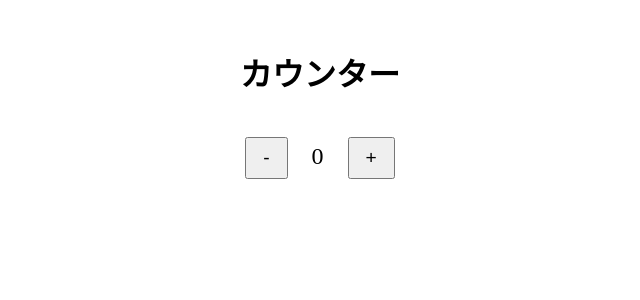
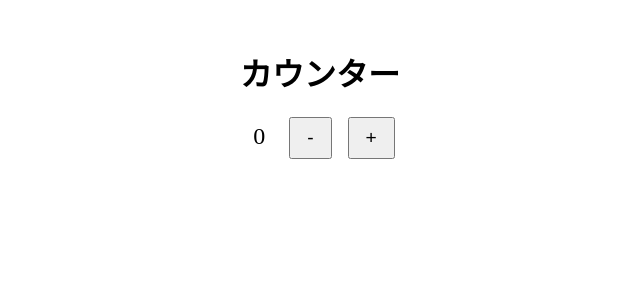
Before and after one commit to s-sasaki-0529/nuxt-storybook-demo, a Nuxt app: page / in a window 1280 px wide. Shown: the top 300 px of the page, without its empty margins (320-960 px from the left). Built offline with nearby package versions, Linux system fonts and the light colour scheme.

Commit message:
refactor: split counter into separate components

```diff
--- a/app.vue
+++ b/app.vue
@@ -1,40 +1,20 @@
-<script setup lang="ts">
-const count = useState("count", () => 0);
-
-const increment = () => {
-  count.value++;
-};
-
-const decrement = () => {
-  count.value--;
-};
-</script>
-
 <template>
-  <div>
+  <div class="container">
     <h1>カウンター</h1>
-    <div>
-      <button @click="decrement">-</button>
-      <span>{{ count }}</span>
-      <button @click="increment">+</button>
+    <div class="counter-container">
+      <CounterDisplay />
+      <CounterButtons />
     </div>
   </div>
 </template>
 
 <style scoped>
-div {
+.container {
   text-align: center;
   padding: 20px;
 }
 
-button {
-  font-size: 1.2rem;
-  padding: 0.5rem 1rem;
-  margin: 0 0.5rem;
-}
-
-span {
-  font-size: 1.5rem;
-  margin: 0 1rem;
+.counter-container {
+  margin-top: 20px;
 }
 </style>
--- /dev/null
+++ b/components/CounterButtons.vue
@@ -0,0 +1,30 @@
+<script setup lang="ts">
+const count = useState("count", () => 0);
+
+const increment = () => {
+  count.value++;
+};
+
+const decrement = () => {
+  count.value--;
+};
+</script>
+
+<template>
+  <div class="counter-buttons">
+    <button @click="decrement">-</button>
+    <button @click="increment">+</button>
+  </div>
+</template>
+
+<style scoped>
+.counter-buttons {
+  display: inline-block;
+}
+
+button {
+  font-size: 1.2rem;
+  padding: 0.5rem 1rem;
+  margin: 0 0.5rem;
+}
+</style>
--- /dev/null
+++ b/components/CounterDisplay.vue
@@ -0,0 +1,14 @@
+<script setup lang="ts">
+const count = useState("count", () => 0);
+</script>
+
+<template>
+  <span class="counter-display">{{ count }}</span>
+</template>
+
+<style scoped>
+.counter-display {
+  font-size: 1.5rem;
+  margin: 0 1rem;
+}
+</style>
```
